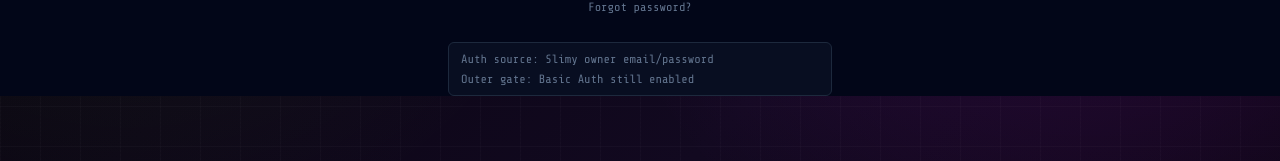
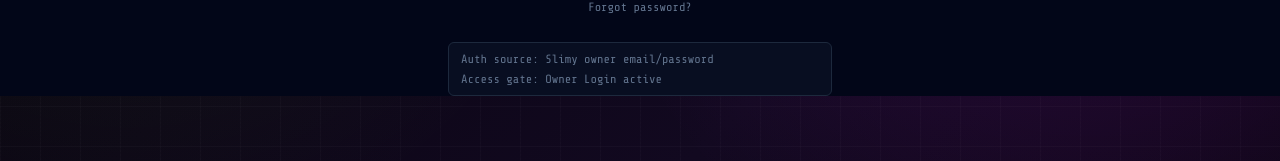
Before and after one commit to GurthBro0ks/gh-tracker, a Next.js app: page /login in a window 1280 px wide. Shown: the part 294-455 px from the top of the page. Built offline with nearby package versions, Linux system fonts and the light colour scheme.

Commit message:
Fix Habitat owner login gate copy

```diff
--- a/src/app/login/page.tsx
+++ b/src/app/login/page.tsx
@@ -111,7 +111,7 @@ export default function LoginPage() {
 
         <div className="rounded-md bg-slate-900/50 border border-slate-800 px-3 py-2 text-xs text-slate-500 space-y-1">
           <p>Auth source: Slimy owner email/password</p>
-          <p>Outer gate: Basic Auth still enabled</p>
+          <p>Access gate: Owner Login active</p>
         </div>
       </div>
     </div>
--- a/src/components/dashboard.tsx
+++ b/src/components/dashboard.tsx
@@ -1232,8 +1232,8 @@ export default function Dashboard({ demoData, localData, session }: DashboardPro
                 </div>
 
                 <div className="rounded border border-white/10 bg-black/30 px-3 py-2">
-                  <p className="text-violet-300">Outer gate</p>
-                  <p className="text-violet-100">Basic Auth still enabled</p>
+                  <p className="text-violet-300">Access gate</p>
+                  <p className="text-violet-100">Owner Login active</p>
                 </div>
 
                 <div className="rounded border border-white/10 bg-black/30 px-3 py-2">
```
Also changed, not shown: 1 other file (tests, documents, lock files or other folders).
